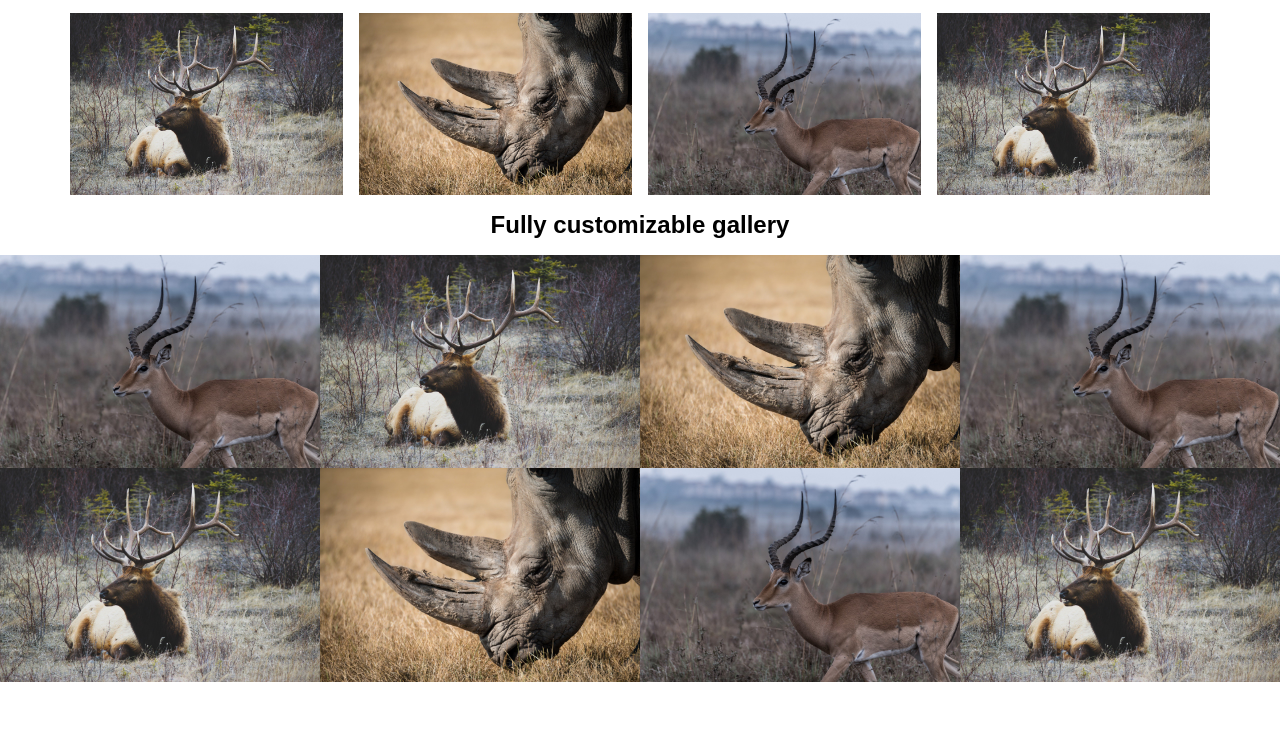
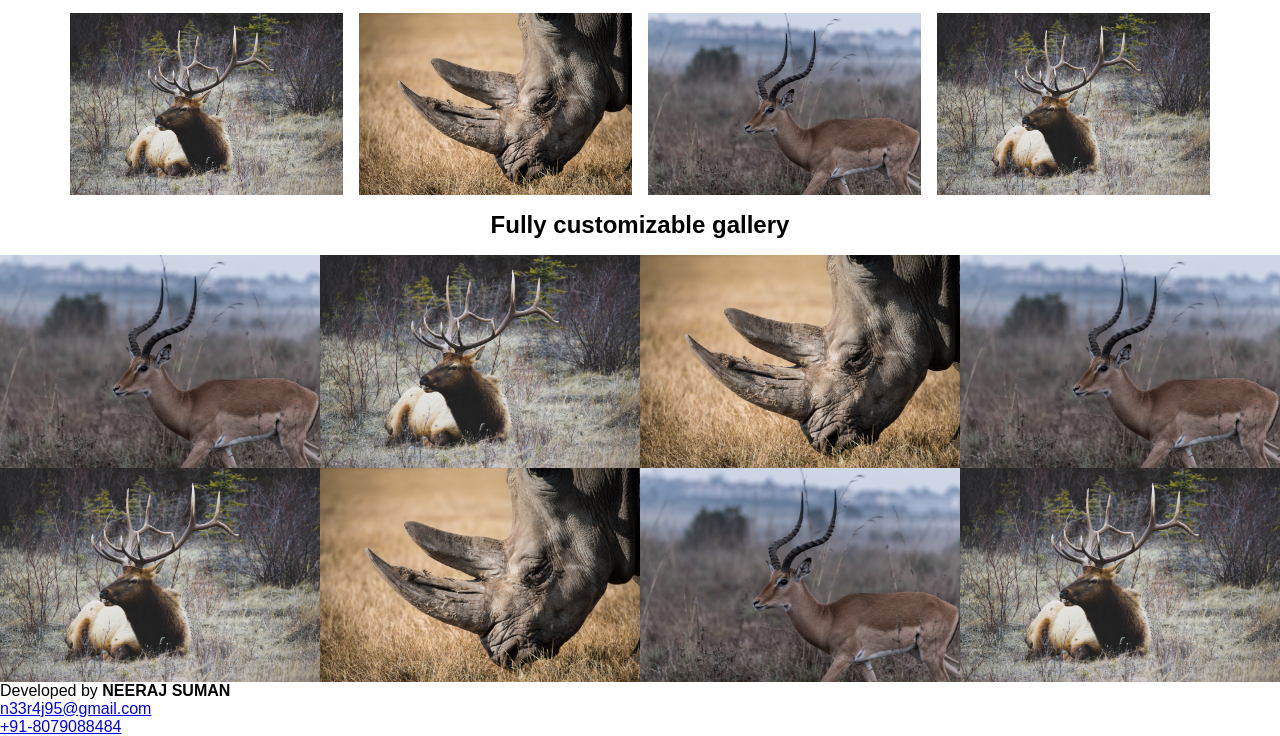
Before and after one commit to m45t3r95/site2, a plain HTML site: page index.html in a window 1280 px wide. Shown: the part 696-1432 px from the top of the page. Before the commit the page ends 1378 px from the top, so only its background shows below. Drawn offline with Linux system fonts and the light colour scheme.

Commit message:
Update index.html

```diff
--- a/index.html
+++ b/index.html
@@ -33,5 +33,19 @@
             <img src="./img1.jpg" alt=""><img src="./img2.jpg" alt=""><img src="./img3.jpg" alt=""><img src="./img1.jpg" alt=""><img src="./img2.jpg" alt=""><img src="./img3.jpg" alt=""><img src="./img1.jpg" alt=""><img src="./img2.jpg" alt="">
         </div>
     </section>
+
+    <div class="copyright">
+        <div class="container">
+            <div class="left">
+                <p>Developed by <b>NEERAJ SUMAN</b></p>
+            </div>
+            <div class="right">
+                <ul>
+                    <li><i class="fas fa-envelope"></i><a href="mailto:n33r4j95@gmail.com">n33r4j95@gmail.com</a></li>
+                    <li><i class="fas fa-phone-alt"></i><a href="tel:+918079088484">+91-8079088484</a></li>
+                </ul>
+            </div>
+        </div>
+    </div>
 </body>
 </html>
```
